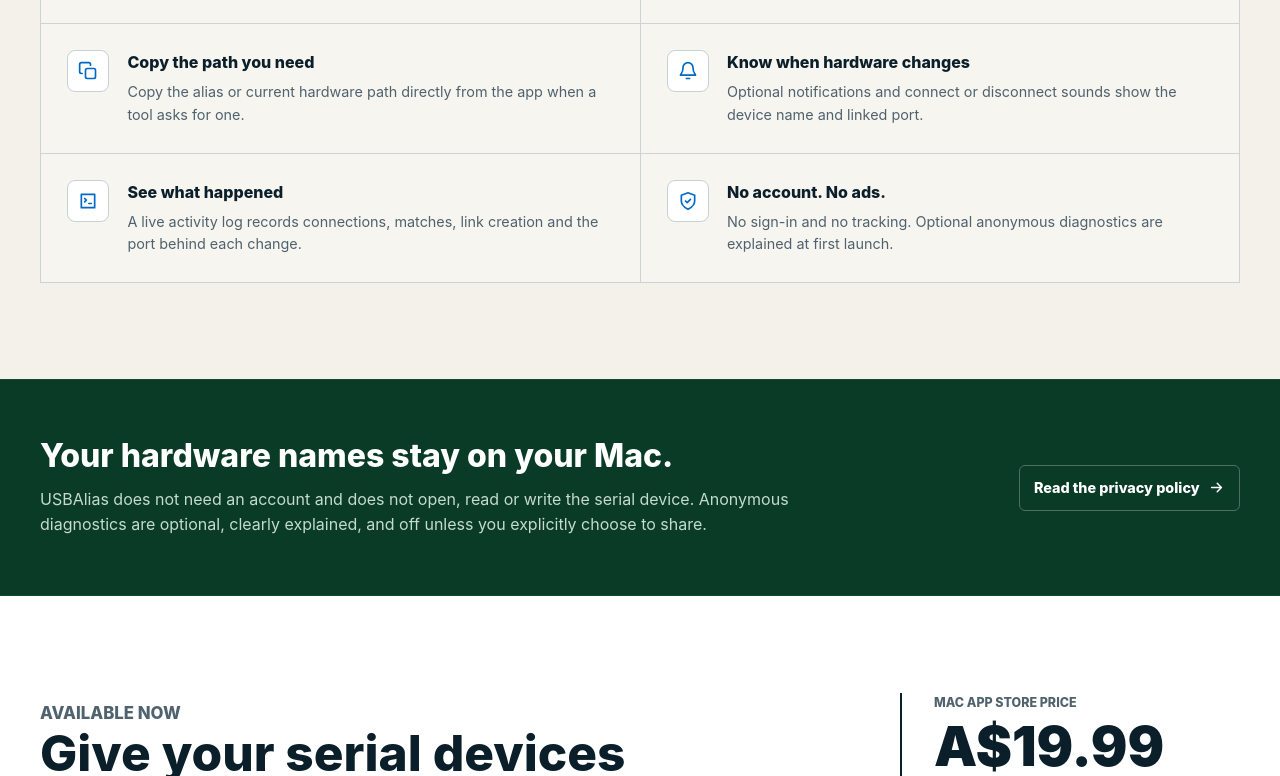
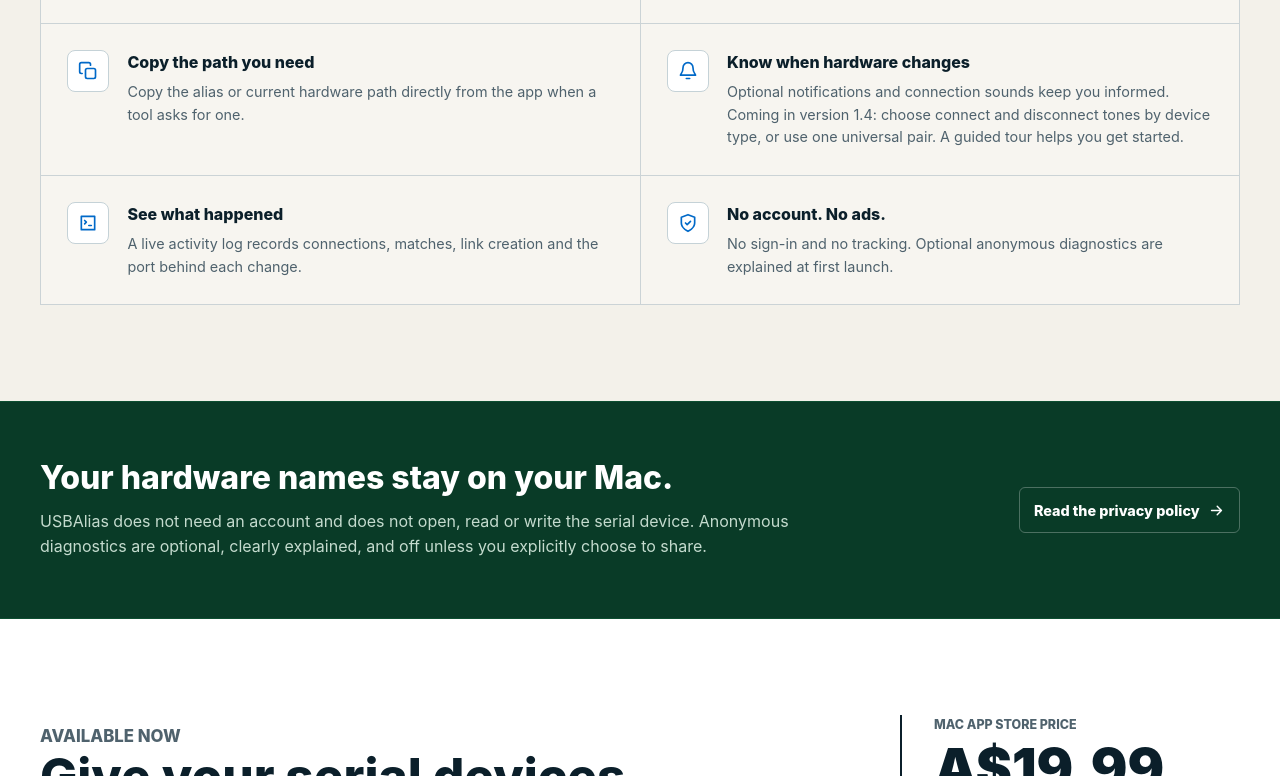
Before and after one commit to JaredReabow/usbalias-support, a plain HTML site: page index.html in a window 1280 px wide. Shown: the part 6114-6890 px from the top of the page. Drawn offline with Linux system fonts and the light colour scheme.

Commit message:
Preview upcoming device sounds and tour

```diff
--- a/index.html
+++ b/index.html
@@ -327,7 +327,7 @@
           </article>
           <article class="feature">
             <span class="feature__icon" aria-hidden="true"><svg viewBox="0 0 24 24" fill="none" stroke="currentColor" stroke-width="2" stroke-linecap="round" stroke-linejoin="round"><path d="M18 8a6 6 0 0 0-12 0c0 7-3 7-3 9h18c0-2-3-2-3-9"/><path d="M10 21h4"/></svg></span>
-            <div><h3>Know when hardware changes</h3><p>Optional notifications and connect or disconnect sounds show the device name and linked port.</p></div>
+            <div><h3>Know when hardware changes</h3><p>Optional notifications and connection sounds keep you informed. Coming in version 1.4: choose connect and disconnect tones by device type, or use one universal pair. A guided tour helps you get started.</p></div>
           </article>
           <article class="feature">
             <span class="feature__icon" aria-hidden="true"><svg viewBox="0 0 24 24" fill="none" stroke="currentColor" stroke-width="2" stroke-linecap="round" stroke-linejoin="round"><path d="M4 4h16v16H4z"/><path d="m8 9 2 2-2 2M13 15h3"/></svg></span>
```
